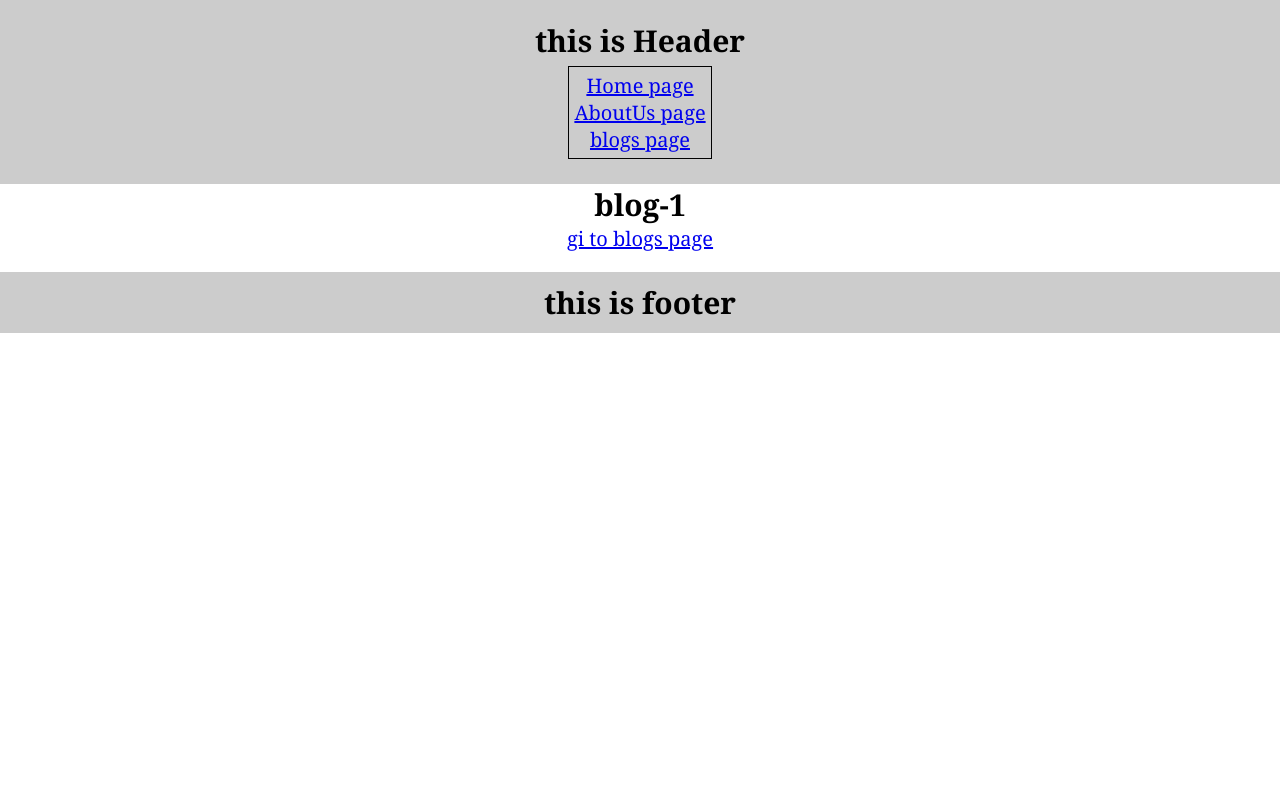
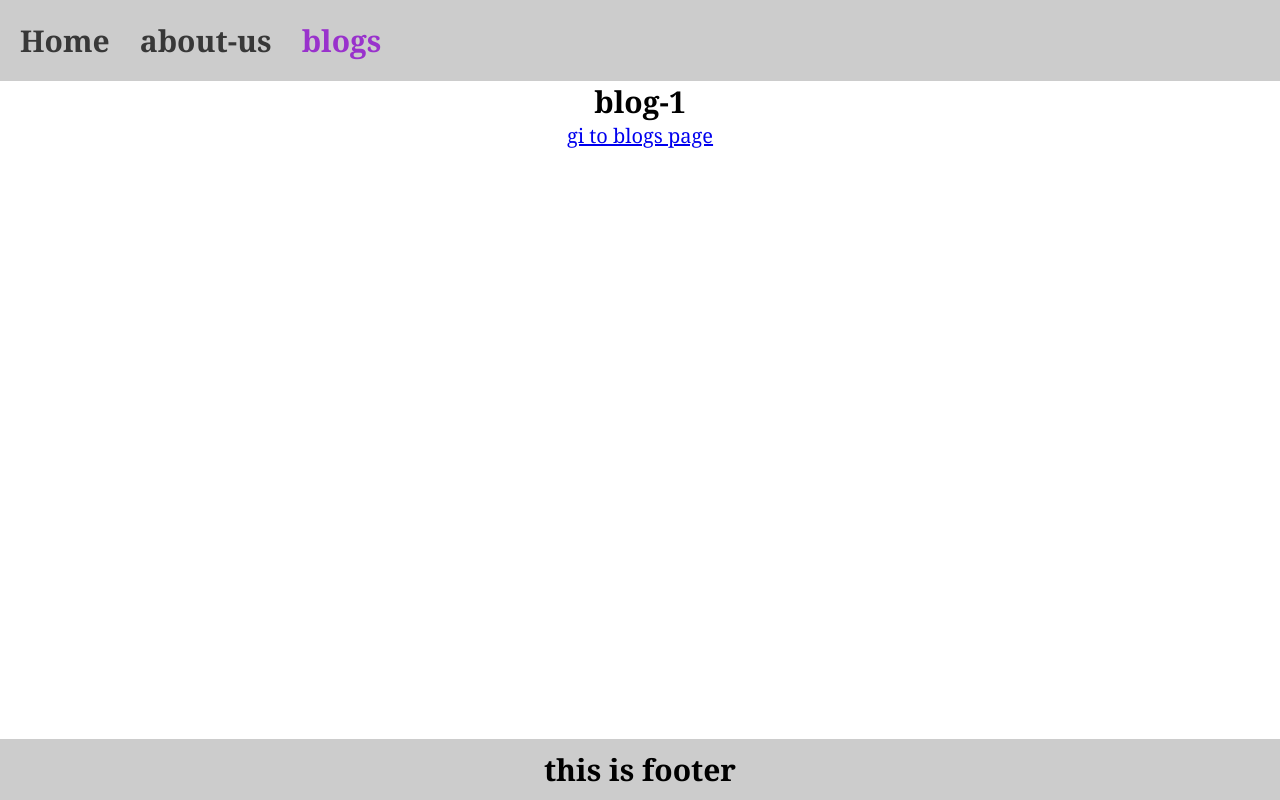
Before and after one commit to Soheiljafarnejad/react-router-dom-SPA, a JavaScript app: page /blogs/1 in a window 1280 px wide. Built offline with nearby package versions, Linux system fonts and the light colour scheme; the HTML template or start-up script is replaced by a standard one.

Commit message:
NavLink , activeClassName

```diff
--- a/src/Components/FooterCom/FooterCom.module.css
+++ b/src/Components/FooterCom/FooterCom.module.css
@@ -1,5 +1,7 @@
 .footer{
     padding: 1rem;
-    margin: 2rem 0;
     background-color: #ccc;
+    position: fixed;
+    bottom: 0;
+    width: 100%;
 }
--- a/src/Components/HeaderCom/HeaderCom.js
+++ b/src/Components/HeaderCom/HeaderCom.js
@@ -4,7 +4,6 @@ import Navigation from "../Navigation/Navigation";
 const HeaderCom = () => {
   return (
     <header className={style.header}>
-      <h2>this is Header</h2>
       <Navigation />
     </header>
   );
--- a/src/Components/HeaderCom/HeaderCom.module.css
+++ b/src/Components/HeaderCom/HeaderCom.module.css
@@ -1,4 +1,4 @@
-.header{
-    padding: 2rem;
-    background-color: #ccc;
+.header {
+  padding: 1.5rem;
+  background-color: #ccc;
 }
--- a/src/Components/Navigation/Navigation.js
+++ b/src/Components/Navigation/Navigation.js
@@ -1,17 +1,32 @@
 import style from "./Navigation.module.css";
-import { Link } from "react-router-dom";
+import { Link, NavLink } from "react-router-dom";
 const Navigation = () => {
   return (
     <nav className={style.nav}>
       <ul>
         <li>
-          <Link to="/">Home page</Link>
+          <NavLink
+            to="/"
+            className={(e) => e.isActive && `${style.activeLink}`}
+          >
+            Home
+          </NavLink>
         </li>
         <li>
-          <Link to="/about-us">AboutUs page</Link>
+          <NavLink
+            to="/about-us"
+            className={(e) => e.isActive && `${style.activeLink}`}
+          >
+            about-us
+          </NavLink>
         </li>
         <li>
-          <Link to="/blogs">blogs page</Link>
+          <NavLink
+            to="/blogs"
+            className={(e) => e.isActive && `${style.activeLink}`}
+          >
+            blogs
+          </NavLink>
         </li>
       </ul>
     </nav>
--- a/src/Components/Navigation/Navigation.module.css
+++ b/src/Components/Navigation/Navigation.module.css
@@ -1,6 +1,25 @@
 .nav {
-  display: inline-block;
-  border: 1px solid black;
   padding: 0.5rem;
-  margin: 0.5rem;
 }
+
+.nav ul {
+  width: 100%;
+  display: flex;
+  align-items: center;
+  font-size: 3rem;
+  font-weight: 700;
+}
+
+.nav ul li:not(:last-child) {
+  margin-right: 3rem;
+}
+
+.nav a {
+  color: rgb(56, 56, 56);
+  text-decoration: none;
+}
+
+.activeLink {
+  color: darkorchid!important;
+
+}
```
